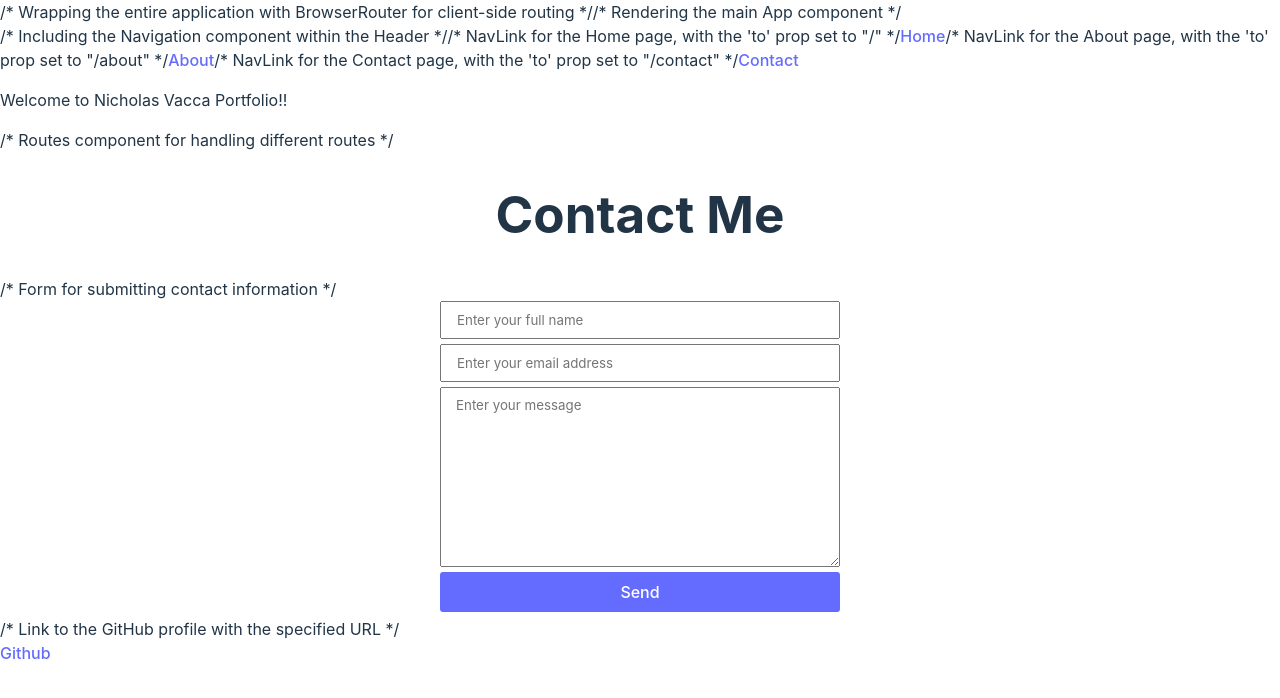
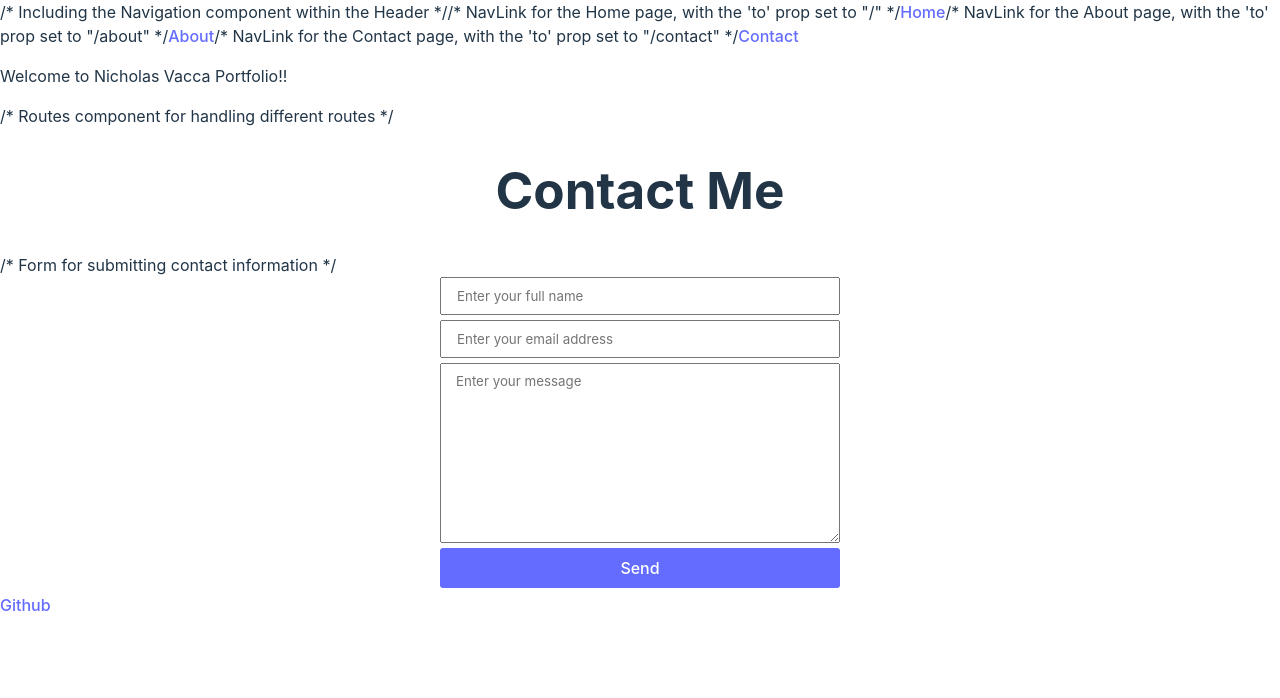
Before and after one commit to magellanrose/React_Portfolio, a React (Vite) app in the folder React-Portfolio/: page /contact in a window 1280 px wide. Shown: the top 698 px of the page. Built offline with nearby package versions, Linux system fonts and the light colour scheme.

Commit message:
comments are all messed up

```diff
--- a/React-Portfolio/src/components/Footer/index.jsx
+++ b/React-Portfolio/src/components/Footer/index.jsx
@@ -4,7 +4,7 @@ import { Link } from 'react-router-dom'
 function Footer() {
   return (
     <>
-      /* Link to the GitHub profile with the specified URL */
+       {/* Link to the GitHub profile with the specified URL  */}
       <Link to='https://github.com/magellanrose'>Github</Link>
 
 
--- a/React-Portfolio/src/main.jsx
+++ b/React-Portfolio/src/main.jsx
@@ -9,9 +9,9 @@ import About from './pages/About';
 
 ReactDOM.createRoot(document.getElementById('root')).render(
   <React.StrictMode>
-    /* Wrapping the entire application with BrowserRouter for client-side routing */
+     {/* Wrapping the entire application with BrowserRouter for client-side routing  */}
     <BrowserRouter>
-      /* Rendering the main App component */
+      {/* Rendering the main App component  */}
       <App />
     </BrowserRouter>
   </React.StrictMode>,
```
